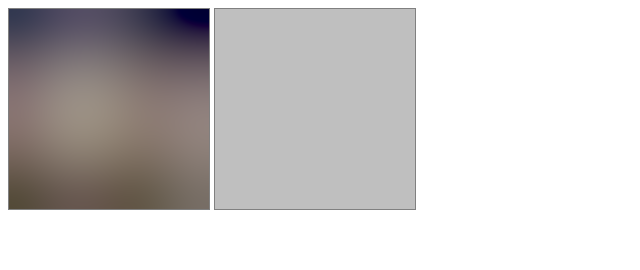
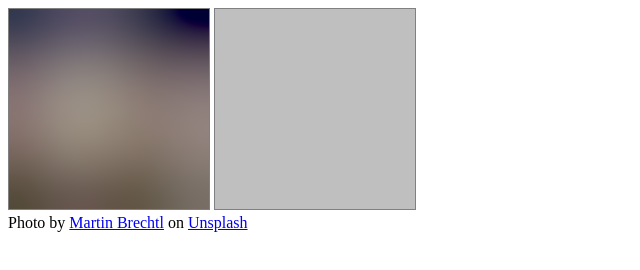
Before and after one commit to malleor/blurhash-js, a website with bundled scripts: page dist/index.html in a window 1280 px wide. Shown: the whole page, without its empty margins (0-640 px from the left). Built offline with nearby package versions, Linux system fonts and the light colour scheme.

Commit message:
image credit

```diff
--- a/dist/index.html
+++ b/dist/index.html
@@ -13,6 +13,8 @@
     <canvas id="output_gt" width="200" height="200"></canvas>
     <canvas id="output_vanilla" width="200" height="200"></canvas>
 
+    <footer><span>Photo by <a href="https://unsplash.com/@majc0?utm_source=unsplash&amp;utm_medium=referral&amp;utm_content=creditCopyText">Martin Brechtl</a> on <a href="https://unsplash.com/photos/sFH4r7GhcyQ?utm_source=unsplash&amp;utm_medium=referral&amp;utm_content=creditCopyText">Unsplash</a></span></footer>
+
     <script src="main.js"></script>
   </body>
 </html>
```
